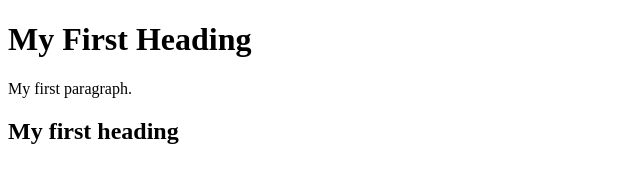
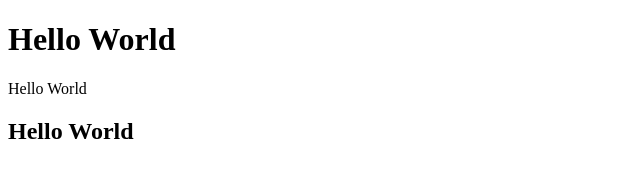
Before and after one commit to Nicolas-Bujanda/ICS2O-Unit1-Unit1-01, a plain HTML site: page index.html in a window 1280 px wide. Shown: the whole page, without its empty margins (0-640 px from the left). Drawn offline with Linux system fonts and the light colour scheme.

```diff
--- a/index.html
+++ b/index.html
@@ -2,8 +2,8 @@
 <html>
 <body>
 
-<h1>My First Heading</h1>
-<p>My first paragraph.</p>
-<h2>My first heading</h2>
+<h1>Hello World</h1>
+<p>Hello World</p>
+<h2>Hello World</h2>
 </body>
 </html>
```
